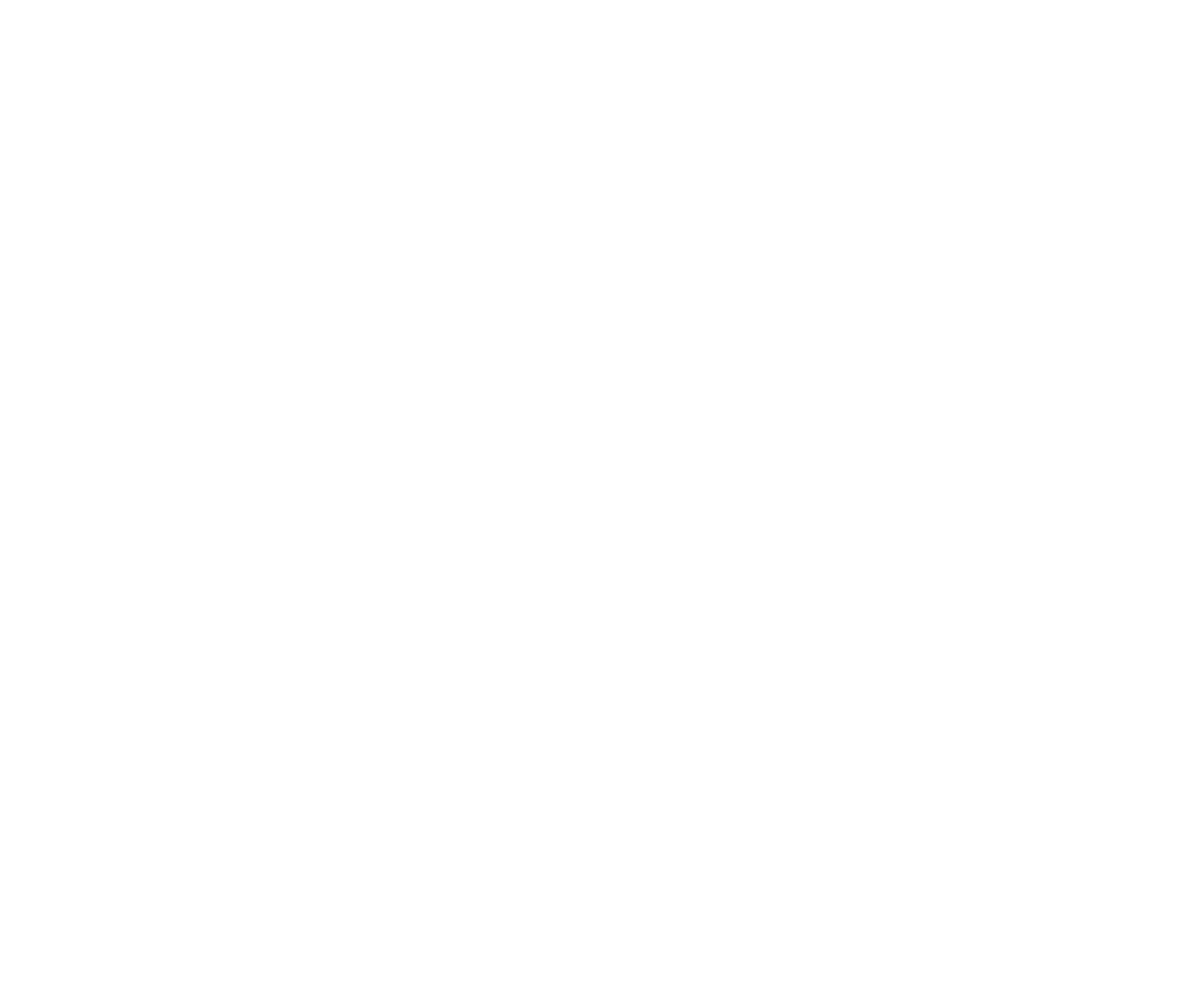
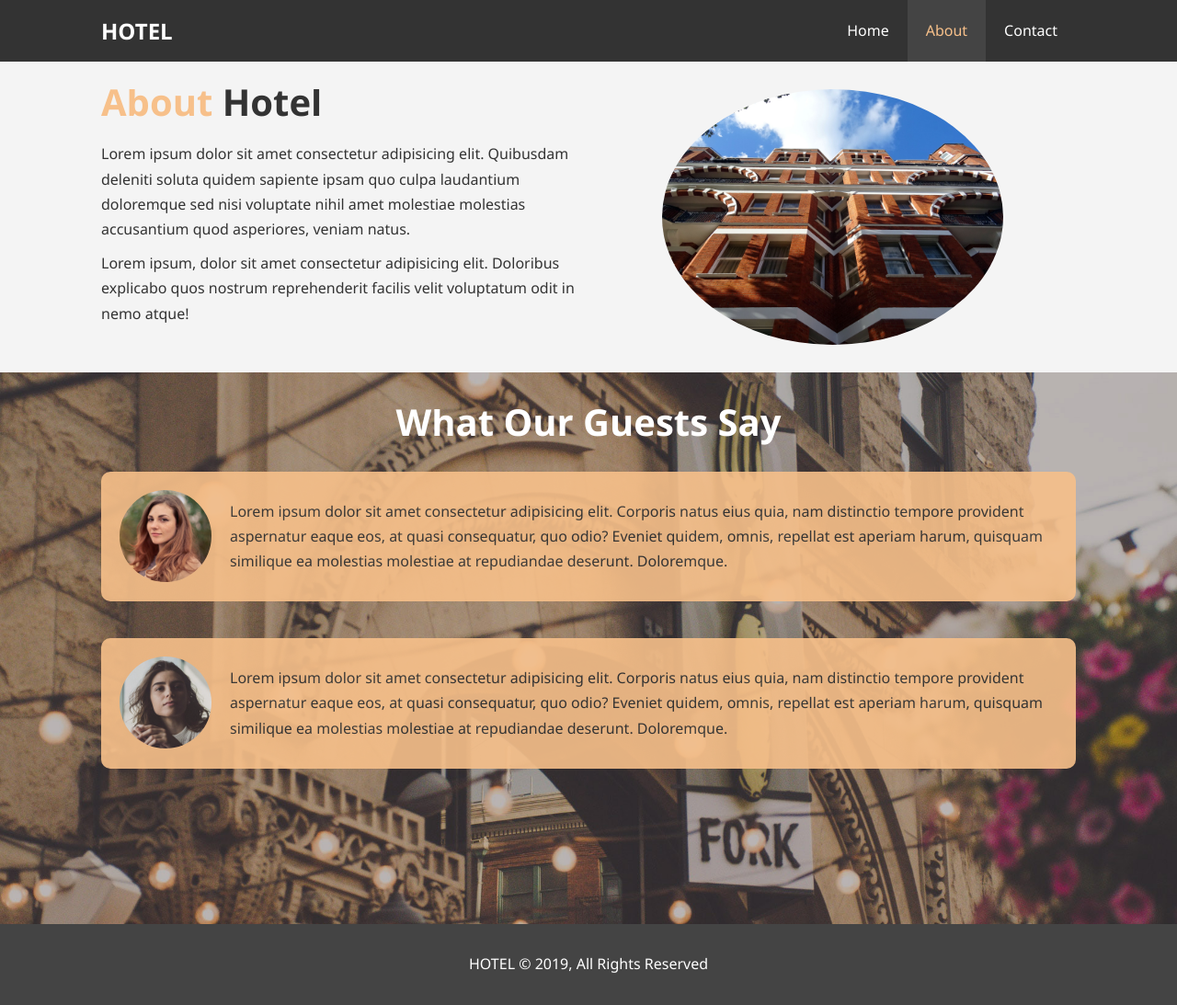
Before and after one commit to plaxamana/its-a-hotel, a plain HTML site: page about.html in a window 1280 px wide. Shown: the whole page at 92% size. Before the commit the page ends 800 px from the top, so only its background shows below. Drawn offline with Linux system fonts and the light colour scheme.

Commit message:
about page added

```diff
--- a/about.html
+++ b/about.html
@@ -0,0 +1,69 @@
+<!DOCTYPE html>
+<html lang="en">
+
+<head>
+    <meta charset="UTF-8">
+    <meta name="viewport" content="width=device-width, initial-scale=1.0">
+    <meta http-equiv="X-UA-Compatible" content="ie=edge">
+    <meta name="description" content="It's a hotel.  You're welcome to stay if you choose.">
+    <meta name="keywords" content="toronto, toronto hotel">
+    <link rel="stylesheet" href="https://use.fontawesome.com/releases/v5.7.2/css/all.css"
+        integrity="sha384-fnmOCqbTlWIlj8LyTjo7mOUStjsKC4pOpQbqyi7RrhN7udi9RwhKkMHpvLbHG9Sr" crossorigin="anonymous">
+    <link rel="stylesheet" href="css/style.css">
+    <title>ITS A HOTEL | About</title>
+</head>
+
+<body>
+    <header>
+        <nav id="navbar">
+            <div class="container">
+                <h1 class="logo">HOTEL</h1>
+                <ul>
+                    <li><a href="index.html">Home</a></li>
+                    <li><a class="active" href="about.html">About</a></li>
+                    <li><a href="contact.html">Contact</a></li>
+                </ul>
+            </div>
+        </nav>
+
+        <section id="about-info" class="bg-light py-3">
+            <div class="container">
+                <div class="info-left">
+                    <h1 class="l-heading"><span class="text-primary">About</span> Hotel</h1>
+                    <p>Lorem ipsum dolor sit amet consectetur adipisicing elit. Quibusdam deleniti soluta quidem
+                        sapiente ipsam quo culpa
+                        laudantium doloremque sed nisi voluptate nihil amet molestiae molestias accusantium quod
+                        asperiores, veniam natus.</p>
+                    <p>Lorem ipsum, dolor sit amet consectetur adipisicing elit. Doloribus explicabo quos nostrum
+                        reprehenderit facilis velit voluptatum odit in nemo atque!</p>
+                </div>
+                <div class="info-right">
+                    <img src="./img/photo-2.jpg" alt="hotel">
+                </div>
+            </div>
+        </section>
+
+        <div class="clr"></div>
+
+        <section id="testimonials" class="py-3">
+            <div class="container">
+                <h2 class="l-heading">What Our Guests Say</h2>
+                <div class="testimonial bg-primary">
+                    <img src="./img/person-1.jpg" alt="Samantha">
+                    <p>Lorem ipsum dolor sit amet consectetur adipisicing elit. Corporis natus eius quia, nam distinctio tempore provident aspernatur eaque eos, at quasi consequatur,
+                        quo odio? Eveniet quidem, omnis, repellat est aperiam harum, quisquam similique ea molestias molestiae at repudiandae deserunt. Doloremque.</p>
+                </div>
+                <div class="testimonial bg-primary">
+                    <img src="./img/person-2.jpg" alt="Jennah">
+                    <p>Lorem ipsum dolor sit amet consectetur adipisicing elit. Corporis natus eius quia, nam distinctio tempore provident aspernatur eaque eos, at quasi consequatur,
+                        quo odio? Eveniet quidem, omnis, repellat est aperiam harum, quisquam similique ea molestias molestiae at repudiandae deserunt. Doloremque.</p>
+                </div>
+            </div>
+        </section>
+
+        <footer id="main-footer">
+            <p>HOTEL &copy; 2019, All Rights Reserved</p>
+        </footer>
+</body>
+
+</html>
--- a/css/style.css
+++ b/css/style.css
@@ -81,6 +81,16 @@ p {
     background: #f7c08a;
     color:#333;
 }
+
+.l-heading {
+    font-size: 40px;
+}
+
+/* Padding */
+.py-1 { padding: 10px 0; }
+.py-2 { padding: 20px 0; }
+.py-3 { padding: 30px 0; }
+.py-4 { padding: 40px 0; }
 
 /* Navbar */
 #navbar {
@@ -178,6 +188,54 @@ p {
     margin-bottom: 10px;
 }
 
+/* About Info */
+#about-info .info-right{
+    float: right;
+    width: 50%;
+    min-height: 100%;
+}
+
+#about-info .info-right img{
+    width: 70%;
+    display: block;
+    margin: auto;
+    border-radius: 50%;
+}
+
+#about-info .info-left{
+    float: left;
+    width: 50%;
+    min-height: 100%;
+}
+
+/* testimontials */
+#testimonials {
+    height: 600px;
+    background: url('../img/test-bg.jpg') no-repeat center center/cover;
+    padding-top: 40px;
+}
+
+#testimonials h2 {
+    color: #fff;
+    text-align: center;
+    padding-bottom: 40px;
+}
+
+#testimonials .testimonial {
+    padding: 20px;
+    margin-bottom: 40px;
+    border-radius: 10px;
+    opacity: 0.9;
+}
+
+#testimonials .testimonial img {
+    width: 100px;
+    float: left;
+    margin-right: 20px;
+    border-radius: 50%;
+}
+
+
 /* Footer */
 #main-footer {
     text-align: center;
```
Also changed, not shown: index.html (+3 -3 lines).
